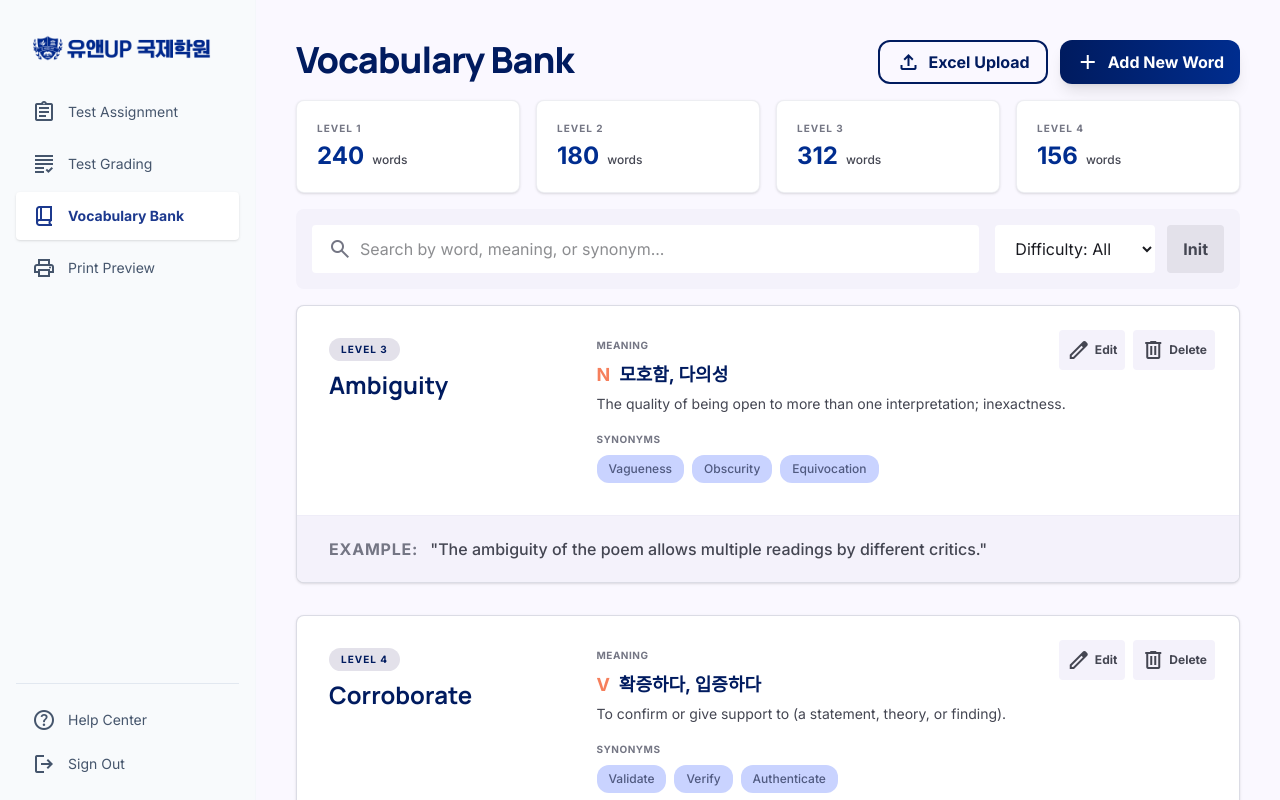
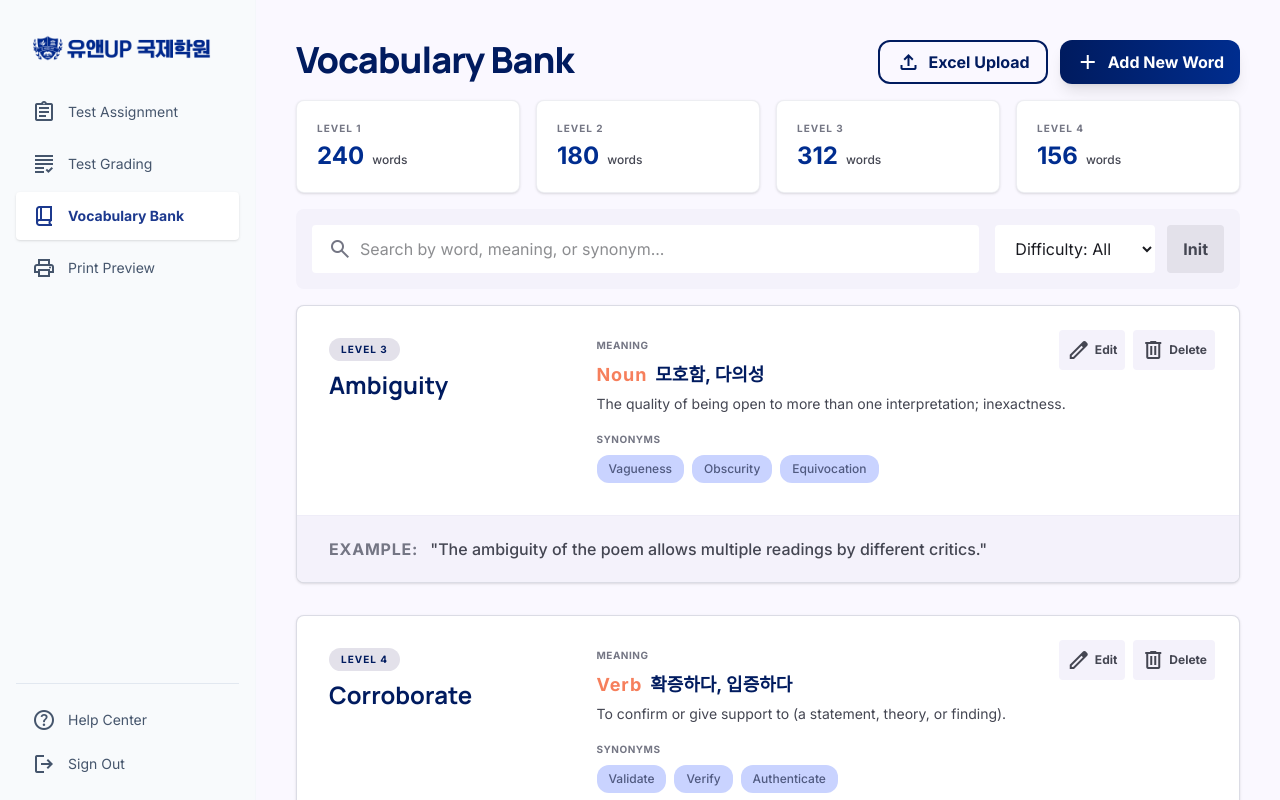
Before and after one commit to uandup/voca-front, a React (Vite) app in the folder uandup_voca/: page /teacher/vocabulary-bank in a window 1280 px wide. Shown: the top 800 px of the page. Built offline with nearby package versions, Linux system fonts and the light colour scheme.

Commit message:
feat: 단어 수정, 단어 삭제 모달창 연결, 단어 타입 정리

```diff
--- /dev/null
+++ b/uandup_voca/src/entities/vocab/index.ts
@@ -0,0 +1 @@
+export type { Vocab } from "./types/vocab";
--- /dev/null
+++ b/uandup_voca/src/entities/vocab/types/vocab.ts
@@ -0,0 +1,9 @@
+export interface Vocab {
+  word: string;
+  partOfSpeech: "Noun" | "Verb" | "Adjective" | "Adverb" | "Conjunction";
+  koreanMeaning: string;
+  difficultyLevel: 1 | 2 | 3 | 4;
+  englishMeaning: string;
+  synonyms: string[];
+  exampleSentence: string;
+}
--- a/uandup_voca/src/pages/teacher/vocabulary-bank/VocabularyBankPage.tsx
+++ b/uandup_voca/src/pages/teacher/vocabulary-bank/VocabularyBankPage.tsx
@@ -3,51 +3,13 @@ import { VocabCard } from "./ui/VocabCard";
 import { LevelStatCard } from "./ui/LevelStatCard";
 import { VocabModal } from "./ui/modals/VocabModal";
 import { UploadExcelModal } from "./ui/modals/UploadExcelModal";
+import { mockVocabData } from "./mock/vocabMockData";
 
 const levelStats = [
   { level: 1, count: 240 },
   { level: 2, count: 180 },
   { level: 3, count: 312 },
   { level: 4, count: 156 },
-];
-
-const mockVocabData = [
-  {
-    id: 1,
-    level: 3,
-    word: "Ambiguity",
-    synonyms: ["Vagueness", "Obscurity", "Equivocation"],
-    partOfSpeech: "N",
-    koreanMeaning: "모호함, 다의성",
-    definition:
-      "The quality of being open to more than one interpretation; inexactness.",
-    example:
-      "The ambiguity of the poem allows multiple readings by different critics.",
-  },
-  {
-    id: 2,
-    level: 4,
-    word: "Corroborate",
-    synonyms: ["Validate", "Verify", "Authenticate"],
-    partOfSpeech: "V",
-    koreanMeaning: "확증하다, 입증하다",
-    definition:
-      "To confirm or give support to (a statement, theory, or finding).",
-    example:
-      "The witness was able to corroborate the suspect's alibi with specific details.",
-  },
-  {
-    id: 3,
-    level: 2,
-    word: "Resilient",
-    synonyms: ["Tough", "Strong", "Adaptable"],
-    partOfSpeech: "Adj",
-    koreanMeaning: "회복력 있는, 탄력 있는",
-    definition:
-      "Able to withstand or recover quickly from difficult conditions.",
-    example:
-      "Despite the heavy rains, the local crops proved remarkably resilient.",
-  },
 ];
 
 export default function VocabularyBankPage() {
@@ -157,8 +119,8 @@ export default function VocabularyBankPage() {
 
       {/* Vocabulary List */}
       <div className="flex flex-col gap-8">
-        {mockVocabData.map((item) => (
-          <VocabCard key={item.id} {...item} />
+        {mockVocabData.map(({ id, ...vocabData }) => (
+          <VocabCard key={id} {...vocabData} />
         ))}
       </div>
     </main>
--- /dev/null
+++ b/uandup_voca/src/pages/teacher/vocabulary-bank/mock/vocabMockData.ts
@@ -0,0 +1,40 @@
+import type { Vocab } from "@/entities/vocab";
+
+export const mockVocabData: (Vocab & { id: number })[] = [
+  {
+    id: 1,
+    difficultyLevel: 3,
+    word: "Ambiguity",
+    synonyms: ["Vagueness", "Obscurity", "Equivocation"],
+    partOfSpeech: "Noun",
+    koreanMeaning: "모호함, 다의성",
+    englishMeaning:
+      "The quality of being open to more than one interpretation; inexactness.",
+    exampleSentence:
+      "The ambiguity of the poem allows multiple readings by different critics.",
+  },
+  {
+    id: 2,
+    difficultyLevel: 4,
+    word: "Corroborate",
+    synonyms: ["Validate", "Verify", "Authenticate"],
+    partOfSpeech: "Verb",
+    koreanMeaning: "확증하다, 입증하다",
+    englishMeaning:
+      "To confirm or give support to (a statement, theory, or finding).",
+    exampleSentence:
+      "The witness was able to corroborate the suspect's alibi with specific details.",
+  },
+  {
+    id: 3,
+    difficultyLevel: 2,
+    word: "Resilient",
+    synonyms: ["Tough", "Strong", "Adaptable"],
+    partOfSpeech: "Adjective",
+    koreanMeaning: "회복력 있는, 탄력 있는",
+    englishMeaning:
+      "Able to withstand or recover quickly from difficult conditions.",
+    exampleSentence:
+      "Despite the heavy rains, the local crops proved remarkably resilient.",
+  },
+];
--- a/uandup_voca/src/pages/teacher/vocabulary-bank/ui/VocabCard.tsx
+++ b/uandup_voca/src/pages/teacher/vocabulary-bank/ui/VocabCard.tsx
@@ -1,30 +1,36 @@
-interface VocabCardProps {
-  level: number;
-  word: string;
-  synonyms: string[];
-  partOfSpeech: string;
-  koreanMeaning: string;
-  definition: string;
-  example: string;
-}
+import { useState } from "react";
+import type { Vocab } from "@/entities/vocab";
+import { VocabModal } from "./modals/VocabModal";
+import { DeleteVocabModal } from "./modals/DeleteVocabModal";
+
+type VocabCardProps = Vocab;
 
 export function VocabCard({
-  level,
   word,
-  synonyms,
   partOfSpeech,
   koreanMeaning,
-  definition,
-  example,
+  difficultyLevel,
+  englishMeaning,
+  synonyms,
+  exampleSentence,
 }: VocabCardProps) {
+  const [isEditOpen, setIsEditOpen] = useState(false);
+  const [isDeleteOpen, setIsDeleteOpen] = useState(false);
+
   return (
     <article className="bg-surface-container-lowest rounded-xl overflow-hidden border shadow-sm border-outline-variant/60 relative group">
       <div className="absolute top-6 right-6 flex gap-2 z-10">
-        <button className="p-2 bg-surface-container-low rounded-lg text-on-surface-variant hover:text-primary transition-colors flex items-center gap-1 text-xs font-bold">
+        <button
+          onClick={() => setIsEditOpen(true)}
+          className="p-2 bg-surface-container-low rounded-lg text-on-surface-variant hover:text-primary transition-colors flex items-center gap-1 text-xs font-bold"
+        >
           <span className="material-symbols-outlined text-[18px]">edit</span>
           Edit
         </button>
-        <button className="p-2 bg-surface-container-low rounded-lg text-on-surface-variant hover:text-error transition-colors flex items-center gap-1 text-xs font-bold">
+        <button
+          onClick={() => setIsDeleteOpen(true)}
+          className="p-2 bg-surface-container-low rounded-lg text-on-surface-variant hover:text-error transition-colors flex items-center gap-1 text-xs font-bold"
+        >
           <span className="material-symbols-outlined text-[18px]">delete</span>
           Delete
         </button>
@@ -36,7 +42,7 @@ export function VocabCard({
           <div className="w-1/4">
             <div className="flex items-center gap-3 mb-2">
               <span className="px-3 py-1 bg-surface-container-highest text-primary text-[10px] font-bold tracking-widest uppercase rounded-full">
-                LEVEL {level}
+                LEVEL {difficultyLevel}
               </span>
             </div>
             <h2 className="font-headline font-bold text-2xl text-primary">
@@ -57,7 +63,7 @@ export function VocabCard({
                 {koreanMeaning}
               </p>
               <p className="text-on-surface-variant leading-relaxed font-body text-sm mt-1">
-                {definition}
+                {englishMeaning}
               </p>
             </div>
             <div>
@@ -86,10 +92,40 @@ export function VocabCard({
             Example:
           </span>
           <p className="text-on-surface-variant text-md font-medium leading-relaxed">
-            "{example}"
+            "{exampleSentence}"
           </p>
         </div>
       </div>
+
+      {isEditOpen && (
+        <VocabModal
+          initialData={{
+            word,
+            partOfSpeech,
+            koreanMeaning,
+            difficultyLevel,
+            englishMeaning,
+            synonyms,
+            exampleSentence,
+          }}
+          onClose={() => setIsEditOpen(false)}
+          onSave={(data) => {
+            console.log(data);
+            setIsEditOpen(false);
+          }}
+        />
+      )}
+
+      {isDeleteOpen && (
+        <DeleteVocabModal
+          word={word}
+          onClose={() => setIsDeleteOpen(false)}
+          onDelete={() => {
+            console.log("delete", word);
+            setIsDeleteOpen(false);
+          }}
+        />
+      )}
     </article>
   );
 }
--- a/uandup_voca/src/pages/teacher/vocabulary-bank/ui/modals/VocabModal.tsx
+++ b/uandup_voca/src/pages/teacher/vocabulary-bank/ui/modals/VocabModal.tsx
@@ -1,22 +1,13 @@
 import { useState } from "react";
-
-export interface VocabFormData {
-  word: string;
-  partOfSpeech: "Noun" | "Verb" | "Adjective" | "Adverb" | "Conjunction";
-  koreanMeaning: string;
-  difficultyLevel: 1 | 2 | 3 | 4;
-  englishMeaning: string;
-  synonyms: string[];
-  exampleSentence: string;
-}
+import type { Vocab } from "@/entities/vocab";
 
 interface VocabModalProps {
   onClose: () => void;
-  onSave: (data: VocabFormData) => void;
-  initialData?: Partial<VocabFormData>;
+  onSave: (data: Vocab) => void;
+  initialData?: Partial<Vocab>;
 }
 
-const PARTS_OF_SPEECH: VocabFormData["partOfSpeech"][] = [
+const PARTS_OF_SPEECH: Vocab["partOfSpeech"][] = [
   "Noun",
   "Verb",
   "Adjective",
@@ -27,7 +18,7 @@ const PARTS_OF_SPEECH: VocabFormData["partOfSpeech"][] = [
 export function VocabModal({ onClose, onSave, initialData }: VocabModalProps) {
   const [word, setWord] = useState(initialData?.word ?? "");
   const [partOfSpeech, setPartOfSpeech] = useState<
-    VocabFormData["partOfSpeech"]
+    Vocab["partOfSpeech"]
   >(initialData?.partOfSpeech ?? "Noun");
   const [koreanMeaning, setKoreanMeaning] = useState(
     initialData?.koreanMeaning ?? "",
@@ -87,7 +78,7 @@ export function VocabModal({ onClose, onSave, initialData }: VocabModalProps) {
         <div className="px-10 pt-8 pb-6 flex justify-between items-start">
           <div>
             <h2 className="font-headline text-[32px] font-extrabold text-primary leading-tight">
-              Add New Word
+              {initialData ? "Edit Word" : "Add New Word"}
             </h2>
           </div>
           <button
@@ -124,7 +115,7 @@ export function VocabModal({ onClose, onSave, initialData }: VocabModalProps) {
                   value={partOfSpeech}
                   onChange={(e) =>
                     setPartOfSpeech(
-                      e.target.value as VocabFormData["partOfSpeech"],
+                      e.target.value as Vocab["partOfSpeech"],
                     )
                   }
                 >
```
